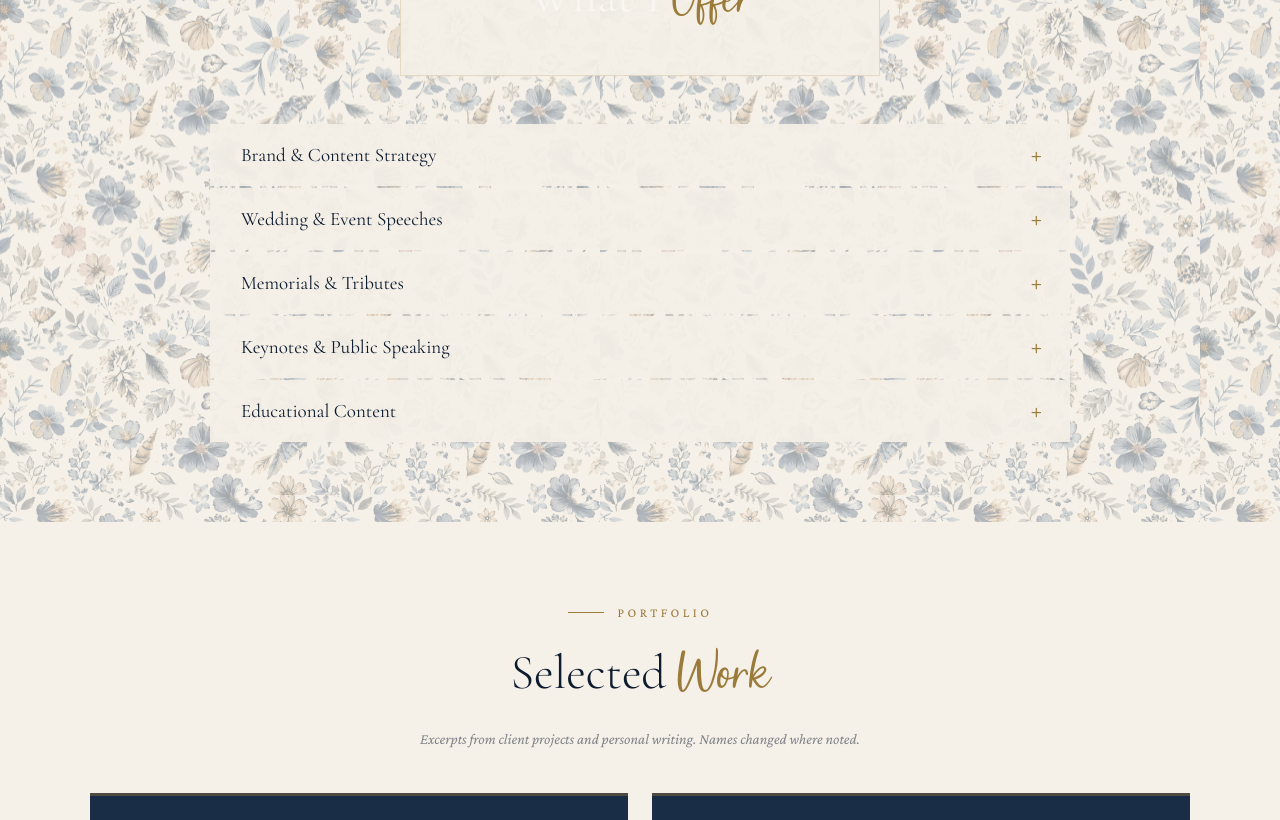
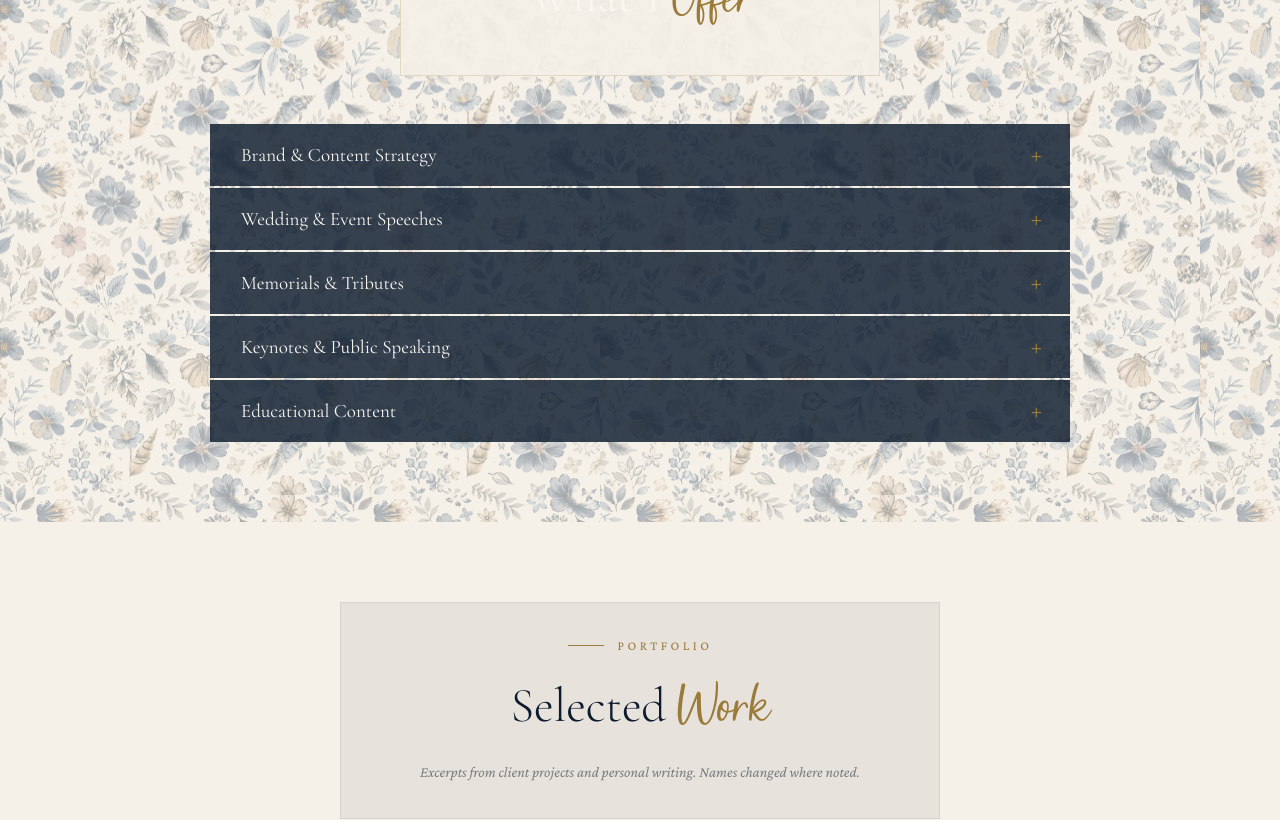
Before and after one commit to jmelnickmacdonald/anchoredprose, a Next.js app: page / in a window 1280 px wide. Shown: the part 1800-2620 px from the top of the page. Built offline with nearby package versions, Linux system fonts and the light colour scheme.

Commit message:
Update globals.css

```diff
--- a/src/app/globals.css
+++ b/src/app/globals.css
@@ -75,19 +75,19 @@ nav { position: fixed; top: 0; left: 0; right: 0; z-index: 100; background: var(
 .services::before { content: ''; position: absolute; inset: 0; background-image: url('/background2.jpg'); background-size: 600px; opacity: 0.35; pointer-events: none; }
 .services-header { max-width: 480px; margin: 0 auto 48px; text-align: center; position: relative; z-index: 1; background: rgba(245,240,232,0.92); padding: 24px 48px; border: 1px solid rgba(155,123,58,0.2); }
 .services-grid { max-width: 860px; margin: 0 auto; display: flex; flex-direction: column; gap: 2px; position: relative; z-index: 1; }
-.service-card { background: rgba(245,240,232,0.92); border-left: 3px solid transparent; padding: 20px 28px; transition: border-color 0.2s, background 0.2s; cursor: pointer; }
-.service-card:hover, .service-card.open { border-left-color: var(--gold); background: rgba(250,247,242,0.98); }
+.service-card { background: rgba(13,27,46,0.82); border-left: 3px solid transparent; padding: 20px 28px; transition: border-color 0.2s, background 0.2s; cursor: pointer; }
+.service-card:hover, .service-card.open { border-left-color: var(--gold); background: rgba(13,27,46,0.95); }
 .service-card-header { display: flex; align-items: center; justify-content: space-between; }
-.service-card h3 { font-size: 19px; color: var(--navy); font-weight: 400; margin: 0; }
+.service-card h3 { font-size: 19px; color: var(--cream); font-weight: 400; margin: 0; }
 .service-card-toggle { color: var(--gold); font-size: 22px; line-height: 1; font-weight: 300; }
 .service-card-body { overflow: hidden; max-height: 0; transition: max-height 0.35s ease; }
 .service-card-body.open { max-height: 300px; }
-.service-tagline { font-family: var(--font-display); font-style: italic; font-size: 15px; color: var(--gold); line-height: 1.4; margin: 10px 0 0; display: block; }
-.service-desc { font-size: 15px; color: rgba(13,27,46,0.65); line-height: 1.8; font-family: var(--font-body); }
+.service-tagline { font-family: var(--font-display); font-style: italic; font-size: 15px; color: var(--gold-light); line-height: 1.4; margin: 10px 0 0; display: block; }
+.service-desc { font-size: 15px; color: rgba(250,247,242,0.65); line-height: 1.8; font-family: var(--font-body); }
 
 /* PORTFOLIO — plain cream */
 .portfolio { padding: 80px 64px; position: relative; overflow: hidden; background: var(--cream-warm); }
-.portfolio-header { max-width: 600px; margin: 0 auto 40px; text-align: center; position: relative; z-index: 1; }
+.portfolio-header { max-width: 600px; margin: 0 auto 40px; text-align: center; position: relative; z-index: 1; background: rgba(13,27,46,0.06); padding: 32px 48px; border: 1px solid rgba(13,27,46,0.08); }
 .portfolio-note { font-family: var(--font-body); font-size: 15px; color: rgba(13,27,46,0.5); font-style: italic; margin-top: 8px; }
 .portfolio-cats { max-width: 1100px; margin: 0 auto; display: grid; grid-template-columns: repeat(2, 1fr); gap: 24px; position: relative; z-index: 1; }
 .portfolio-cat-card { display: block; text-decoration: none; background: #1a2d47; border-top: 3px solid rgba(155,123,58,0.4); position: relative; overflow: hidden; transition: border-color 0.25s, background 0.25s; }
```
